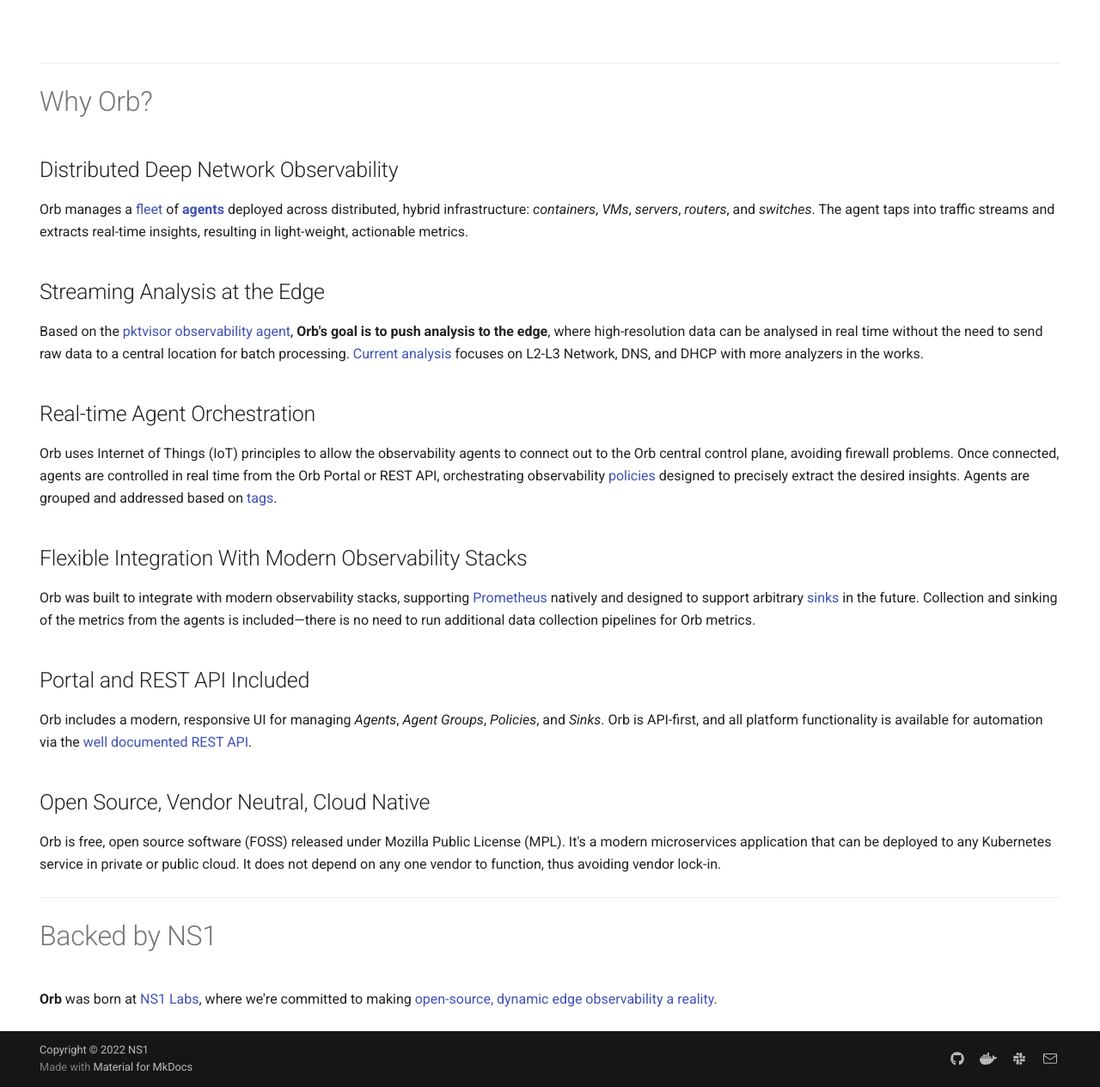
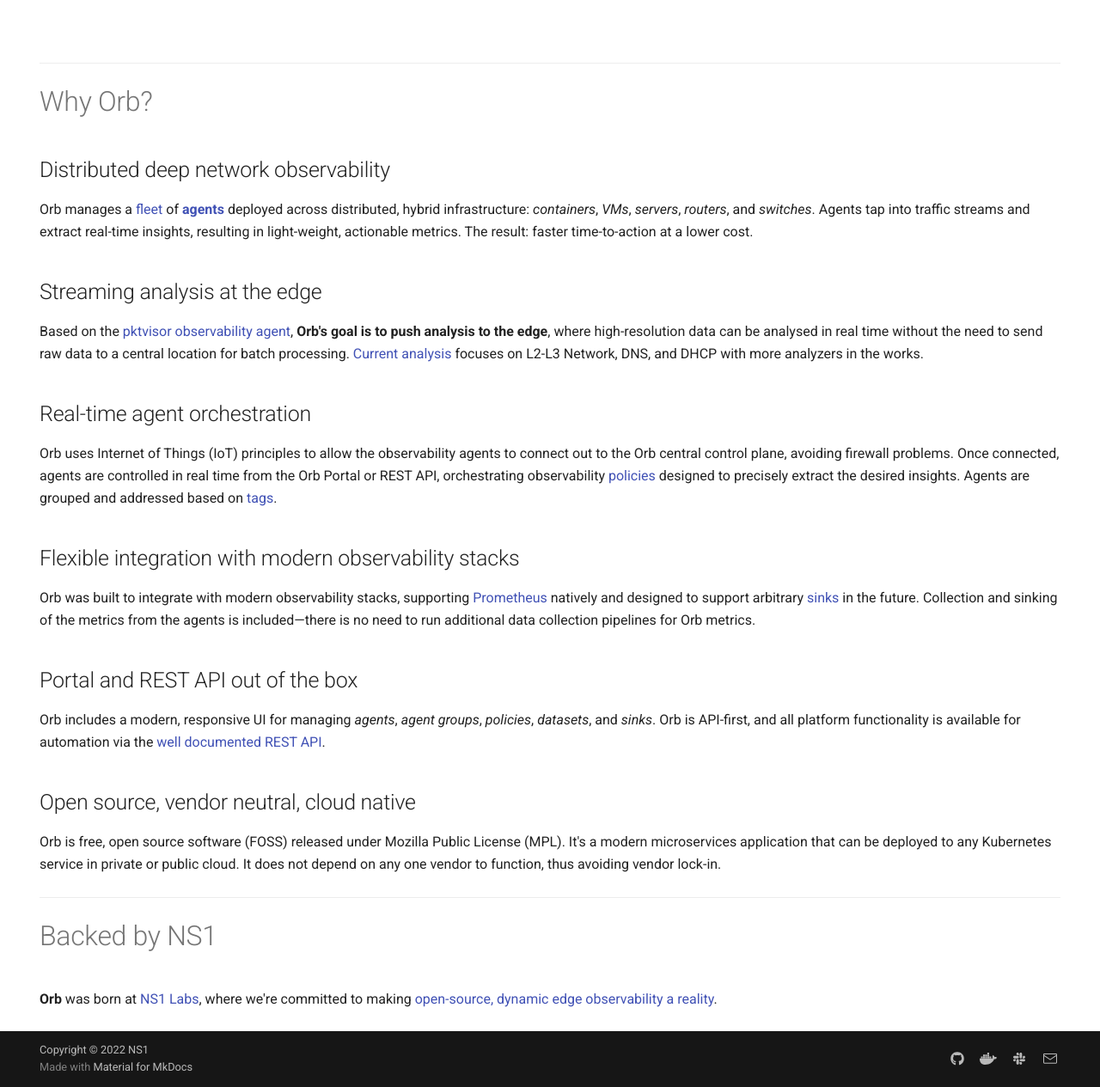
Before and after one commit to orb-community/orb-website, an MkDocs documentation site: the page built from docs/index.md, in a window 1280 px wide and 1400 px high, scrolled down 614 px, cut to the strip 135-1400 px from the top of the window. Shown: the whole strip at 86% size. Built offline with MkDocs 1.6.1 and Material for MkDocs 9.7.7, drawn with Linux system fonts in a browser that asks for light colours; comment, search, counter and statistics services are not loaded.

Commit message:
copy and formatting edits

```diff
--- a/docs/index.md
+++ b/docs/index.md
@@ -21,25 +21,26 @@
 
 # Why Orb?
 
-## Distributed Deep Network Observability
+## Distributed deep network observability
 Orb manages a [fleet](about/#fleet) of **[agents](about/#agent)** deployed across distributed, hybrid infrastructure: *containers*, *VMs*, *servers*, *routers*, and *switches*.
-The agent taps into traffic streams and extracts real-time insights, resulting in light-weight, actionable metrics.
+Agents tap into traffic streams and extract real-time insights, resulting in light-weight, actionable metrics. The result: faster time-to-action at a lower cost.
 
-## Streaming Analysis at the Edge
+
+## Streaming analysis at the edge
 Based on the [pktvisor observability agent](https://pktvisor.dev), **Orb's goal is to push analysis to the edge**, where high-resolution data can be analysed in real time without the need to send raw data to a central location for batch processing. [Current analysis](https://github.com/ns1labs/pktvisor/wiki/Current-Metrics) focuses on L2-L3 Network, DNS, and DHCP with more analyzers in the works.
 
-## Real-time Agent Orchestration
+## Real-time agent orchestration
 Orb uses Internet of Things (IoT) principles to allow the observability agents to connect out to the Orb central control plane, avoiding firewall problems. Once connected, agents are controlled in real time from the Orb Portal or REST API, orchestrating observability [policies](about/#policies) designed to precisely extract the desired insights. Agents are grouped and addressed based on [tags](about/#agent-group).
 
-## Flexible Integration With Modern Observability Stacks
+## Flexible integration with modern observability stacks
 Orb was built to integrate with modern observability stacks, supporting [Prometheus](https://prometheus.io/) natively and
 designed to support arbitrary [sinks](about/#sinks) in the future. Collection and sinking of the metrics from the agents
 is included—there is no need to run additional data collection pipelines for Orb metrics.
 
-## Portal and REST API Included
-Orb includes a modern, responsive UI for managing *Agents*, *Agent Groups*, *Policies*, and *Sinks*. Orb is API-first, and all platform functionality is available for automation via the [well documented REST API](docs/#working-with-api-docs).
+## Portal and REST API out of the box
+Orb includes a modern, responsive UI for managing *agents*, *agent groups*, *policies*, *datasets*, and *sinks*. Orb is API-first, and all platform functionality is available for automation via the [well documented REST API](docs/#working-with-api-docs).
 
-## Open Source, Vendor Neutral, Cloud Native
+## Open source, vendor neutral, cloud native
 Orb is free, open source software (FOSS) released under Mozilla Public License (MPL). It's a modern microservices application that can be deployed to any Kubernetes service in private or public cloud. It does not depend on any one vendor to function, thus avoiding vendor lock-in.
 
 ***
```
